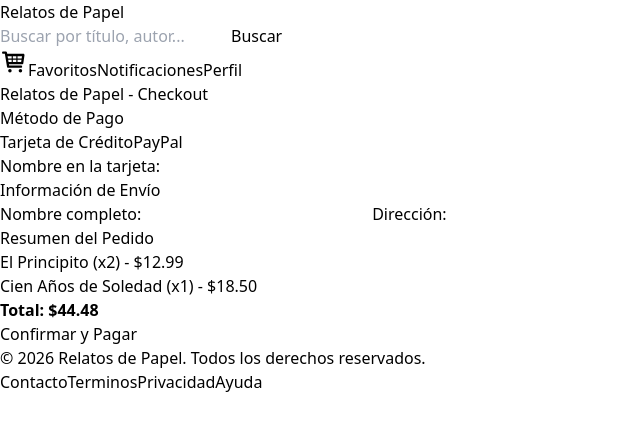
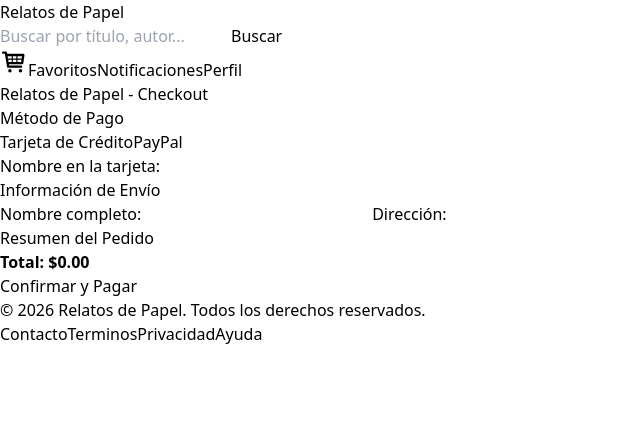
Before and after one commit to Relatos-de-papel-Unir-Grupo1/relatosdepapel-frontend, a React (Vite) app: page /checkout in a window 1280 px wide. Shown: the top 430 px of the page, without its empty margins (0-640 px from the left). Built offline with nearby package versions, Linux system fonts and the light colour scheme.

Commit message:
refactor 2

```diff
--- a/src/views/CheckoutPage/CheckoutPage.jsx
+++ b/src/views/CheckoutPage/CheckoutPage.jsx
@@ -1,27 +1,25 @@
-import { useState } from 'react';
+import { useState, useContext } from 'react';
 import PaymentSuccess from '../../components/CheckoutComponents/PaymentSuccess';
 import PaymentForms from '../../components/CheckoutComponents/PaymentForms';
 import ShippingInformation from '../../components/CheckoutComponents/ShippingInformation';
 import OrderSummary from '../../components/CheckoutComponents/OrderSummary';
 
+import { GlobalContext } from '../../context/GlobalContext';
+
 // Este es el componente "padre" o "contenedor" de la página de checkout.
 // Su trabajo es manejar el estado y la lógica principal.
-export default function CheckoutPage() {
+export default function CheckoutPage({discount}) {
   // --- ESTADO ---
   // Usamos useState para guardar datos que pueden cambiar con el tiempo.
   const [paymentMethod, setPaymentMethod] = useState('card');
   const [cardName, setCardName] = useState('');
   const [showSuccess, setShowSuccess] = useState(false);
 
-  // --- DATOS MOCK (DE PRUEBA) ---
-  // Por ahora, los datos del carrito están aquí. Más adelante, vendrán de otro lugar.
-  const cartItems = [
-    { id: 1, title: 'El Principito', price: 12.99, quantity: 2 },
-    { id: 2, title: 'Cien Años de Soledad', price: 18.50, quantity: 1 },
-  ];
+  const { cartItems } = useContext(GlobalContext);
+
 
   // Calculamos el total basándonos en los items del carrito.
-  const total = cartItems.reduce((sum, item) => sum + (item.price * item.quantity), 0);
+  const total = cartItems.reduce((sum, item) => sum + (item.price * item.quantity), 0) - (discount || 0);
 
   // --- LÓGICA ---
   // Esta función se ejecutará cuando el usuario envíe el formulario.
```
